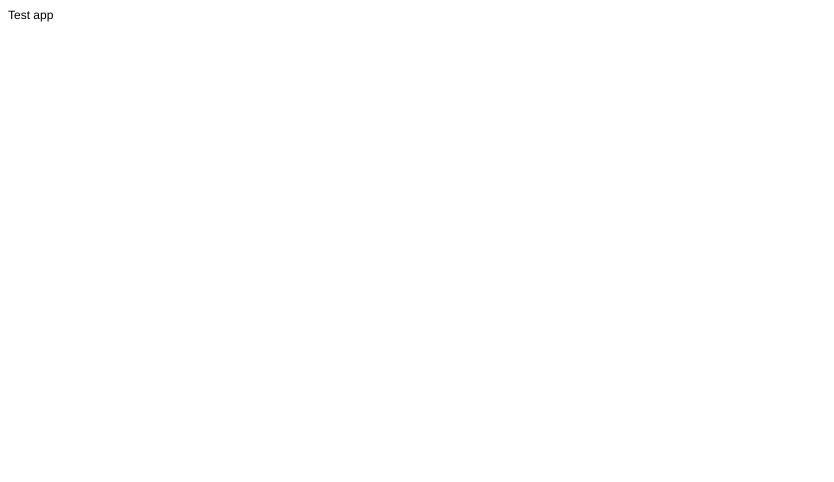
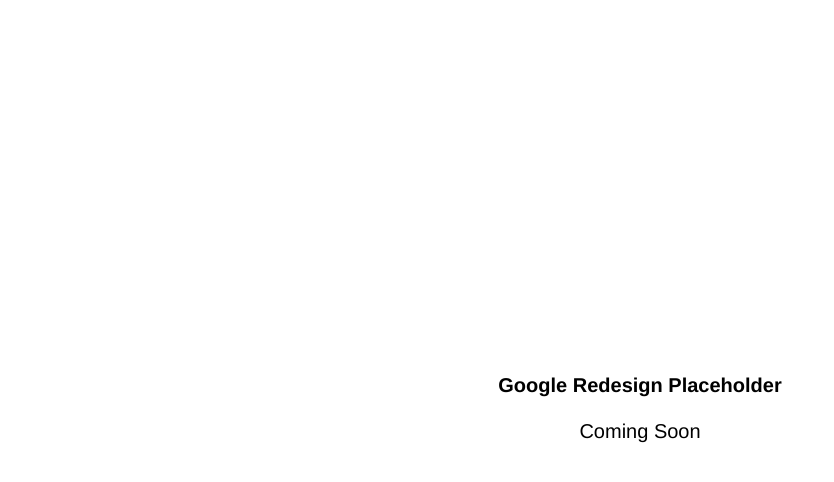
Before and after one commit to AidenTheTechBoy/GoogleRedesign, a plain HTML site: page index.html in a window 1280 px wide. Shown: the whole page, without its empty margins (0-834 px from the left). Drawn offline with Linux system fonts and the light colour scheme.

Commit message:
Add Some Placeholder Content

```diff
--- a/index.html
+++ b/index.html
@@ -1,5 +1,6 @@
 <!DOCTYPE html PUBLIC "-//W3C//DTD HTML 4.01//EN" "http://www.w3.org/TR/html4/strict.dtd">
 <html>
+
 <head>
   <meta http-equiv="Content-Type" content="text/html; charset=utf-8">
   <meta http-equiv="Content-Style-Type" content="text/css">
@@ -7,10 +8,27 @@
   <meta name="Generator" content="Cocoa HTML Writer">
   <meta name="CocoaVersion" content="1404.47">
   <style type="text/css">
-    p.p1 {margin: 0.0px 0.0px 0.0px 0.0px; font: 12.0px Helvetica}
+    html, body {
+      height: 100%;
+      position: relative;
+    }
+    p.p1 {
+      margin: 0.0px 0.0px 0.0px 0.0px;
+      font: 20.0px Helvetica;
+      margin: 0;
+      text-align: center;
+      position: absolute;
+      top: 50%;
+      left: 50%;
+      -ms-transform: translate(-50%, -50%);
+      transform: translate(-50%, -50%);
+    }
   </style>
+  <link rel="icon" type="image/png" href="favicon.ico">
 </head>
-<body>
-<p class="p1">Test app</p>
-</body>
+
+  <body>
+    <p class="p1"><b>Google Redesign Placeholder</b><br/><br/>Coming Soon</p>
+  </body>
+
 </html>
```
